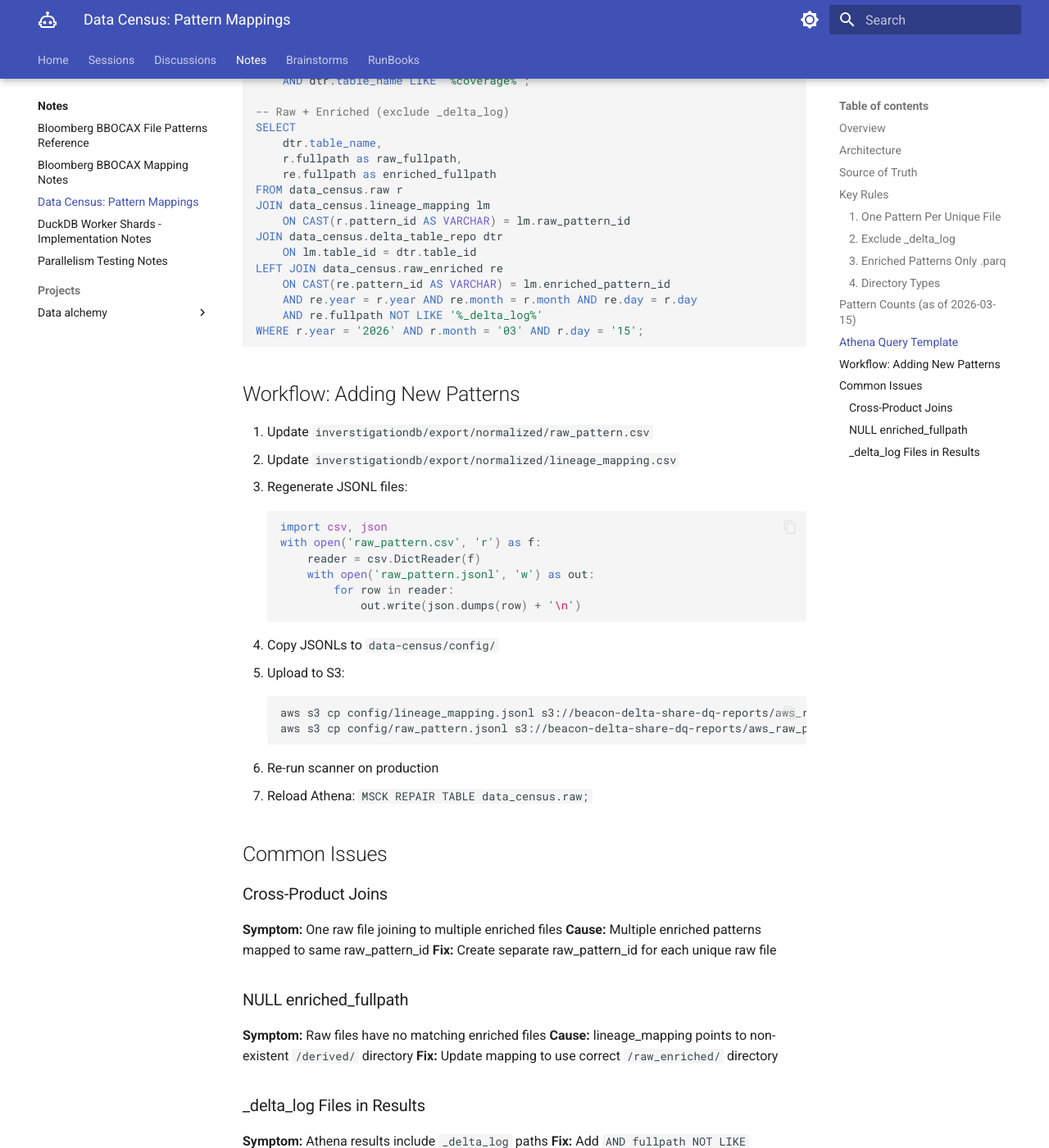
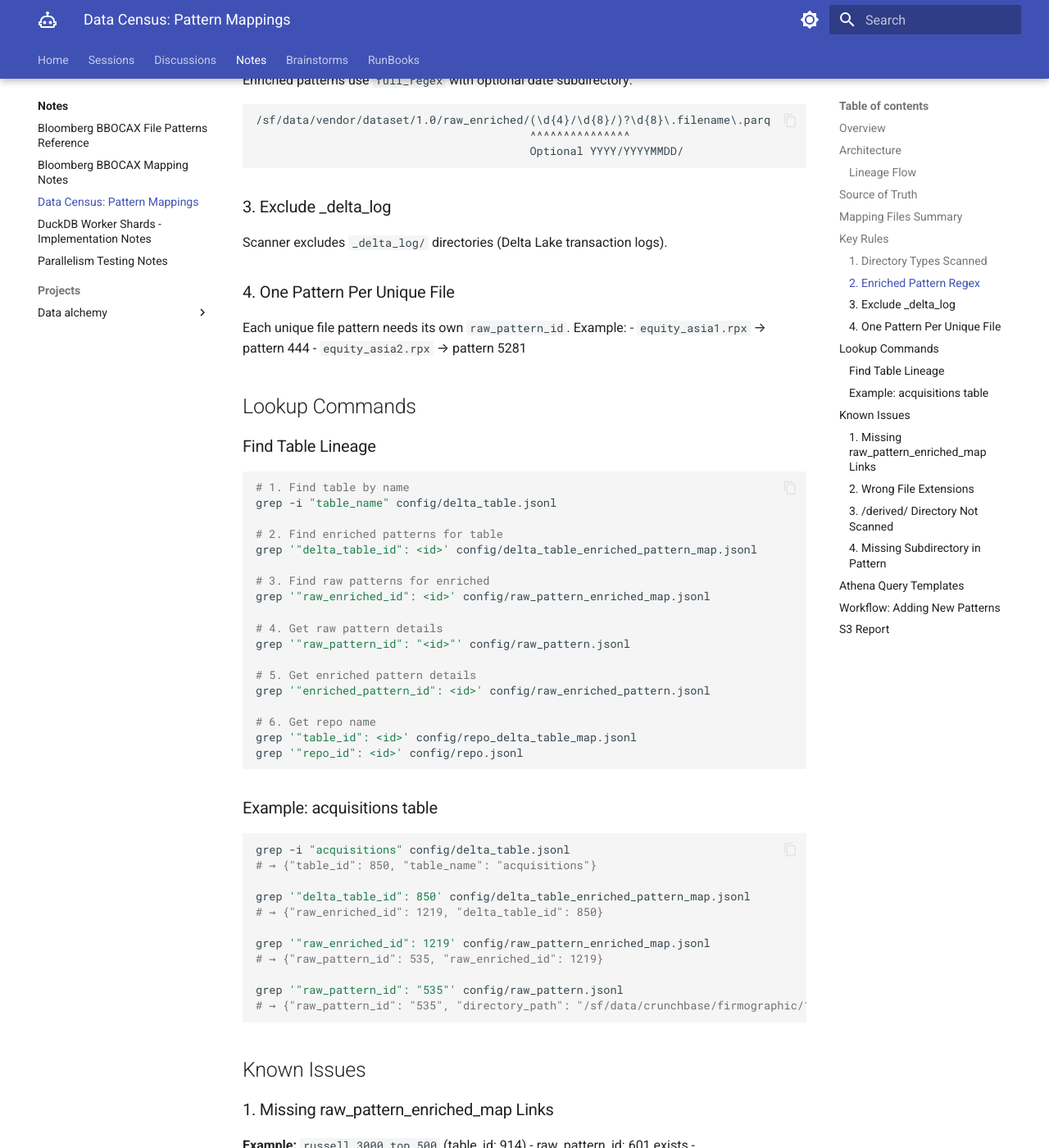
Before and after one commit to ThanuMahee12/AgentContext, an MkDocs documentation site: the page built from docs/notes/data-census-mappings.md, in a window 1280 px wide and 1400 px high, scrolled down 1793 px. Shown: the whole window at 82% size. Built offline with MkDocs 1.6.1 and Material for MkDocs 9.7.7, drawn with Linux system fonts in a browser that asks for light colours; some of the changed text lies outside the part shown.

Commit message:
docs: add session l-2026-03-18 and update data-census-mappings

````diff
--- a/docs/notes/data-census-mappings.md
+++ b/docs/notes/data-census-mappings.md
@@ -7,10 +7,25 @@
 ## Architecture
 
 ```
-raw_pattern.jsonl          → Defines raw file patterns (pattern_id, directory, file_pattern)
-raw_enriched_pattern.jsonl → Defines enriched file patterns
-lineage_mapping.jsonl      → Links: raw_pattern_id → enriched_pattern_id → table_id
-delta_table_repo.jsonl     → Maps table_id to table_name and repo_name
+raw_pattern.jsonl                    → Defines raw file patterns (pattern_id, directory, file_pattern)
+raw_enriched_pattern.jsonl           → Defines enriched file patterns (full_regex for matching)
+raw_pattern_enriched_map.jsonl       → Links: raw_pattern_id → raw_enriched_id
+delta_table_enriched_pattern_map.jsonl → Links: raw_enriched_id → delta_table_id
+delta_table.jsonl                    → Maps table_id to table_name
+repo_delta_table_map.jsonl           → Maps table_id to repo_id
+repo.jsonl                           → Maps repo_id to repo_name
+```
+
+### Lineage Flow
+
+```
+raw_pattern_id (535)
+    ↓ raw_pattern_enriched_map.jsonl
+raw_enriched_id (1219)
+    ↓ delta_table_enriched_pattern_map.jsonl
+delta_table_id (850)
+    ↓ repo_delta_table_map.jsonl
+repo_id (26) → dataset-crunchbase
 ```
 
 ## Source of Truth
@@ -23,98 +38,192 @@
 
 **Deployed:** `data-census/config/` (JSONL files uploaded to S3)
 
+**S3 Location:** `s3://beacon-delta-share-dq-reports/mapping/`
+
+## Mapping Files Summary
+
+| File | Key Field | Links To | Count |
+|------|-----------|----------|-------|
+| `raw_pattern.jsonl` | raw_pattern_id | - | 5,284 |
+| `raw_enriched_pattern.jsonl` | enriched_pattern_id | - | 6,725 |
+| `raw_pattern_enriched_map.jsonl` | raw_pattern_id → raw_enriched_id | - | 6,852 |
+| `delta_table_enriched_pattern_map.jsonl` | raw_enriched_id → delta_table_id | - | ~6,500 |
+| `delta_table.jsonl` | table_id → table_name | - | ~950 |
+| `repo_delta_table_map.jsonl` | table_id → repo_id | - | ~950 |
+| `repo.jsonl` | repo_id → repo_name | - | ~40 |
+
 ## Key Rules
 
-### 1. One Pattern Per Unique File
+### 1. Directory Types Scanned
+
+Scanner only scans these directories:
+- `/raw/` → Raw file patterns
+- `/raw_enriched/` → Enriched file patterns
+
+**NOT scanned:**
+- `/derived/` → Some tables use this (e.g., `financial_company_detail`)
+
+### 2. Enriched Pattern Regex
+
+Enriched patterns use `full_regex` with optional date subdirectory:
+
+```
+/sf/data/vendor/dataset/1.0/raw_enriched/(\d{4}/\d{8}/)?\d{8}\.filename\.parq
+                                         ^^^^^^^^^^^^^^^
+                                         Optional YYYY/YYYYMMDD/
+```
+
+### 3. Exclude _delta_log
+
+Scanner excludes `_delta_log/` directories (Delta Lake transaction logs).
+
+### 4. One Pattern Per Unique File
+
 Each unique file pattern needs its own `raw_pattern_id`. Example:
 - `equity_asia1.rpx` → pattern 444
 - `equity_asia2.rpx` → pattern 5281
-- `equity_euro.rpx` → pattern 5282
 
-### 2. Exclude _delta_log
-Scanner excludes `_delta_log/` directories (Delta Lake transaction logs).
+## Lookup Commands
 
-### 3. Enriched Patterns Only .parq
-All enriched patterns must end with `.parq`.
+### Find Table Lineage
 
-### 4. Directory Types
-- `/raw/` → Raw file patterns
-- `/raw_enriched/` → Enriched file patterns
-- `/derived/` → Derived files (rare, only 2 datasets use this)
+```bash
+# 1. Find table by name
+grep -i "table_name" config/delta_table.jsonl
 
-## Pattern Counts (as of 2026-03-15)
+# 2. Find enriched patterns for table
+grep '"delta_table_id": <id>' config/delta_table_enriched_pattern_map.jsonl
 
-| Type | Count |
-|------|-------|
-| raw_pattern | 5,284 |
-| raw_enriched_pattern | 6,471 |
-| lineage_mapping | ~6,400 |
-| delta_table_repo | 3,702 |
+# 3. Find raw patterns for enriched
+grep '"raw_enriched_id": <id>' config/raw_pattern_enriched_map.jsonl
 
-## Athena Query Template
+# 4. Get raw pattern details
+grep '"raw_pattern_id": "<id>"' config/raw_pattern.jsonl
+
+# 5. Get enriched pattern details
+grep '"enriched_pattern_id": <id>' config/raw_enriched_pattern.jsonl
+
+# 6. Get repo name
+grep '"table_id": <id>' config/repo_delta_table_map.jsonl
+grep '"repo_id": <id>' config/repo.jsonl
+```
+
+### Example: acquisitions table
+
+```bash
+grep -i "acquisitions" config/delta_table.jsonl
+# → {"table_id": 850, "table_name": "acquisitions"}
+
+grep '"delta_table_id": 850' config/delta_table_enriched_pattern_map.jsonl
+# → {"raw_enriched_id": 1219, "delta_table_id": 850}
+
+grep '"raw_enriched_id": 1219' config/raw_pattern_enriched_map.jsonl
+# → {"raw_pattern_id": 535, "raw_enriched_id": 1219}
+
+grep '"raw_pattern_id": "535"' config/raw_pattern.jsonl
+# → {"raw_pattern_id": "535", "directory_path": "/sf/data/crunchbase/firmographic/1.0/raw/", ...}
+```
+
+## Known Issues
+
+### 1. Missing raw_pattern_enriched_map Links
+
+**Example:** `russell_3000_top_500` (table_id: 914)
+- raw_pattern_id: 601 exists
+- enriched_pattern_id: 1309 exists
+- **No mapping between them** in `raw_pattern_enriched_map.jsonl`
+
+**Fix:**
+```bash
+echo '{"raw_pattern_id": 601, "raw_enriched_id": 1309}' >> config/raw_pattern_enriched_map.jsonl
+```
+
+### 2. Wrong File Extensions
+
+**Example:** `russell_3000_top_500`
+
+| Source | Pattern |
+|--------|---------|
+| cds-jobs | `{file_name}_{YYYYMMDD}.csv` |
+| data-census | `YYYYMMDD.{file_name}_{YYYYMMDD}.parq` |
+
+**Root cause:** Pattern created incorrectly (`.parq` instead of `.csv`)
+
+### 3. /derived/ Directory Not Scanned
+
+**Example:** `financial_company_detail` (table_id: 922)
+
+Enriched files are in:
+```
+/sf/data/lseg_refinitiv/reuters_fundamentals/1.0/derived/financial_company_detail/
+```
+
+Scanner only scans `/raw/` and `/raw_enriched/`, missing `/derived/`.
+
+### 4. Missing Subdirectory in Pattern
+
+**Example:** `russell_3000_top_500`
+
+| Source | Path |
+|--------|------|
+| cds-jobs | `/raw_enriched/{YYYY}/{YYYYMMDD}/{YYYYMMDD}.file.parq` |
+| data-census | `/raw_enriched/{YYYYMMDD}.file.parq` |
+
+**Fix:** Add optional subdirectory to full_regex:
+```
+/path/raw_enriched/(\d{4}/\d{8}/)?\d{8}\.file\.parq
+```
+
+## Athena Query Templates
 
 ```sql
 -- Raw files with table names
-SELECT r.*, dtr.table_name, dtr.repo_name
-FROM data_census.raw r
-JOIN data_census.lineage_mapping lm
-    ON CAST(r.pattern_id AS VARCHAR) = lm.raw_pattern_id
-JOIN data_census.delta_table_repo dtr
-    ON lm.table_id = dtr.table_id
-WHERE r.year = '2026' AND r.month = '03' AND r.day = '15'
-    AND dtr.table_name LIKE '%coverage%';
+SELECT r.*, dt.table_name, repo.repo_name
+FROM data_census.raw_meta_data r
+JOIN data_census.raw_pattern_enriched_map rpem
+    ON CAST(r.pattern_id AS VARCHAR) = CAST(rpem.raw_pattern_id AS VARCHAR)
+JOIN data_census.delta_table_enriched_pattern_map dtepm
+    ON rpem.raw_enriched_id = dtepm.raw_enriched_id
+JOIN data_census.delta_table dt
+    ON dtepm.delta_table_id = dt.table_id
+JOIN data_census.repo_delta_table_map rdtm
+    ON dt.table_id = rdtm.table_id
+JOIN data_census.repo repo
+    ON rdtm.repo_id = repo.repo_id
+WHERE r.year = '2026' AND r.month = '03'
+    AND dt.table_name = 'acquisitions';
 
--- Raw + Enriched (exclude _delta_log)
-SELECT
-    dtr.table_name,
-    r.fullpath as raw_fullpath,
-    re.fullpath as enriched_fullpath
-FROM data_census.raw r
-JOIN data_census.lineage_mapping lm
-    ON CAST(r.pattern_id AS VARCHAR) = lm.raw_pattern_id
-JOIN data_census.delta_table_repo dtr
-    ON lm.table_id = dtr.table_id
-LEFT JOIN data_census.raw_enriched re
-    ON CAST(re.pattern_id AS VARCHAR) = lm.enriched_pattern_id
-    AND re.year = r.year AND re.month = r.month AND re.day = r.day
-    AND re.fullpath NOT LIKE '%_delta_log%'
-WHERE r.year = '2026' AND r.month = '03' AND r.day = '15';
+-- Count files per pattern
+SELECT pattern_id, COUNT(*) as cnt
+FROM data_census.raw_meta_data
+WHERE year = '2026' AND month = '03'
+GROUP BY pattern_id
+ORDER BY cnt DESC
+LIMIT 20;
 ```
 
 ## Workflow: Adding New Patterns
 
-1. Update `inverstigationdb/export/normalized/raw_pattern.csv`
-2. Update `inverstigationdb/export/normalized/lineage_mapping.csv`
-3. Regenerate JSONL files:
-   ```python
-   import csv, json
-   with open('raw_pattern.csv', 'r') as f:
-       reader = csv.DictReader(f)
-       with open('raw_pattern.jsonl', 'w') as out:
-           for row in reader:
-               out.write(json.dumps(row) + '\n')
+1. Update source CSVs in `inverstigationdb/export/normalized/`
+2. Regenerate JSONL files
+3. Copy to `data-census/config/`
+4. Upload to S3:
+   ```bash
+   aws s3 cp config/raw_pattern.jsonl s3://beacon-delta-share-dq-reports/mapping/raw_pattern.jsonl
+   aws s3 cp config/raw_enriched_pattern.jsonl s3://beacon-delta-share-dq-reports/mapping/raw_enriched_pattern.jsonl
    ```
-4. Copy JSONLs to `data-census/config/`
-5. Upload to S3:
-   ```bash
-   aws s3 cp config/lineage_mapping.jsonl s3://beacon-delta-share-dq-reports/aws_raw_parquet_file_timestamp/mapping/lineage_mapping/
-   aws s3 cp config/raw_pattern.jsonl s3://beacon-delta-share-dq-reports/aws_raw_parquet_file_timestamp/mapping/raw_pattern/
-   ```
-6. Re-run scanner on production
-7. Reload Athena: `MSCK REPAIR TABLE data_census.raw;`
+5. Re-run scanner
+6. Reload Athena: `MSCK REPAIR TABLE data_census.raw_meta_data;`
 
-## Common Issues
+## S3 Report
 
-### Cross-Product Joins
-**Symptom:** One raw file joining to multiple enriched files
-**Cause:** Multiple enriched patterns mapped to same raw_pattern_id
-**Fix:** Create separate raw_pattern_id for each unique raw file
+Check data coverage in S3:
 
-### NULL enriched_fullpath
-**Symptom:** Raw files have no matching enriched files
-**Cause:** lineage_mapping points to non-existent `/derived/` directory
-**Fix:** Update mapping to use correct `/raw_enriched/` directory
+```bash
+python scripts/s3_report.py --profile meta_data_extract --start 2026-01-01 --end 2026-03-18
+```
 
-### _delta_log Files in Results
-**Symptom:** Athena results include `_delta_log` paths
-**Fix:** Add `AND fullpath NOT LIKE '%_delta_log%'` filter
+Output shows:
+- Files per month (raw/enriched)
+- Missing days
+- Coverage percentage
--- /dev/null
+++ b/docs/sessions/claude/l-2026-03-18.md
@@ -0,0 +1,175 @@
+# Linux Session - 2026-03-18
+
+## Summary
+
+Data Census scanner improvements: SGE timeout/retry, batch processing for DuckDB OOM, S3 report script, and pattern mapping investigations.
+
+## Changes Made
+
+### 1. SGE Job Timeout & Retry Support
+
+Added environment variables for job timeout and retry:
+
+```bash
+# .env
+SGE_JOB_TIMEOUT=01:00:00  # Optional, empty = no timeout
+SGE_JOB_RETRIES=3         # Default 3 retries
+```
+
+**Files changed:**
+- `data_census/scanner.py` - Added `generate_sge_script()` with timeout (`h_rt`) and retry logic
+
+### 2. DuckDB OOM Fix - Batch Processing
+
+Fixed out-of-memory errors during merge by processing files in batches of 100:
+
+```python
+def _duckdb_partition_write(..., batch_size: int = 100):
+    # Process in batches to avoid OOM
+    for batch_idx in range(num_batches):
+        batch_files = non_empty_files[start_idx:end_idx]
+        # Process batch, append to output files
+```
+
+**Commit:** `7b00555` - fix: process merge in batches to avoid DuckDB OOM
+
+### 3. S3 Report Script
+
+Created `scripts/s3_report.py` to check data coverage in S3:
+
+```bash
+python scripts/s3_report.py --profile meta_data_extract
+```
+
+**Features:**
+- Lists raw and raw_enriched files by month
+- Shows missing days
+- Calculates coverage percentage
+
+**Commits:**
+- `6ef482d` - feat: add S3 report script
+- `009372d` - fix: add region and default profile
+
+### 4. Pattern Mapping Investigations
+
+#### russell_3000_top_500
+
+**Issue:** Missing `raw_pattern_enriched_map` link
+
+**cds-jobs actual paths:**
+```
+Raw:      /sf/data/jp_morgan/.../raw/{YYYY}/{YYYYMMDD}/{file_name}_{YYYYMMDD}.csv
+Enriched: /sf/data/jp_morgan/.../raw_enriched/{YYYY}/{YYYYMMDD}/{YYYYMMDD}.{file_name}_{YYYYMMDD}.parq
+```
+
+**data-census config (wrong):**
+```
+Raw (601):      .../raw/YYYYMMDD.CrowdingReportIndexW_IRAY_SFD_YYYYMMDD.parq  # Wrong extension
+Enriched (1309): .../raw_enriched/YYYYMMDD.CrowdingReportIndexW_IRAY_SFD_YYYYMMDD.parq  # Missing subdirs
+```
+
+**Root cause:** Patterns don't match actual file structure from cds-jobs
+
+#### financial_company_detail
+
+**Issue:** Uses `/derived/` instead of `/raw_enriched/`
+
+Scanner only scans:
+- `/sf/data/.../raw/`
+- `/sf/data/.../raw_enriched/`
+
+But this table uses `/derived/` directory.
+
+## Commands Used
+
+### Scanner Commands
+
+```bash
+# February enriched scan
+python -m data_census.scanner --qsub --scan-start "2026-02-01 00:00:00" --scan-end "2026-02-28 23:59:59" --type enriched --upload --submit-only
+
+# January scan
+python -m data_census.scanner --qsub --scan-start "2026-01-01 00:00:00" --scan-end "2026-01-31 23:59:59" --upload --submit-only
+
+# March to now
+python -m data_census.scanner --qsub --scan-start "2026-03-01 00:00:00" --upload --submit-only
+
+# Merge only
+python -m data_census.scanner merge --output /sf/home/bthanujan.mahendran/development/output
+
+# Upload only
+python -m data_census.upload --qsub
+```
+
+### SGE Commands
+
+```bash
+# Kill all user jobs
+qdel -u bthanujan.mahendran
+
+# Check job details
+qstat -j <job_id>
+
+# List jobs
+qstat -u $USER
+```
+
+### Lookup Table Lineage
+
+```bash
+# Find table
+grep -i "table_name" config/delta_table.jsonl
+
+# Find enriched patterns
+grep '"delta_table_id": <id>' config/delta_table_enriched_pattern_map.jsonl
+
+# Find raw patterns
+grep '"raw_enriched_id": <id>' config/raw_pattern_enriched_map.jsonl
+
+# Get raw pattern details
+grep '"raw_pattern_id": "<id>"' config/raw_pattern.jsonl
+```
+
+## Issues Encountered
+
+### 1. Jobs Stuck (Not Completing)
+
+**Symptom:** Status stuck at X/Y, jobs disappear from queue without writing `.done`/`.failed`
+
+**Cause:** Jobs killed by OOM or cluster limits before writing status
+
+**Solution:**
+1. Kill remaining jobs: `qdel -u $USER`
+2. Run merge: `python -m data_census.scanner merge --output ...`
+3. Enable timeout: `SGE_JOB_TIMEOUT=01:00:00`
+
+### 2. DuckDB OOM During Merge
+
+**Symptom:** `Out of Memory Error: Failed to allocate block`
+
+**Cause:** Loading all 1000+ result files at once
+
+**Solution:** Process in batches of 100 files
+
+### 3. S3 Credentials Error
+
+**Symptom:** `Unable to locate credentials`
+
+**Solution:** Add `--profile meta_data_extract` or set `AWS_PROFILE` env var
+
+## Git Commits
+
+| Hash | Message |
+|------|---------|
+| `89fef4b` | docs: update README, architecture, and mapping-schema |
+| `08629f9` | feat: add optional job timeout and retry support |
+| `6ef482d` | feat: add S3 report script to check data coverage |
+| `009372d` | fix: add region and default profile to s3_report |
+| `7b00555` | fix: process merge in batches to avoid DuckDB OOM |
+
+## Next Steps
+
+- [ ] Fix pattern mappings for `russell_3000_top_500` (raw extension .csv not .parq)
+- [ ] Add `/derived/` directory support to scanner (for `financial_company_detail`)
+- [ ] Add missing `raw_pattern_enriched_map` links
+- [ ] Enable SGE_JOB_TIMEOUT in production .env
````
